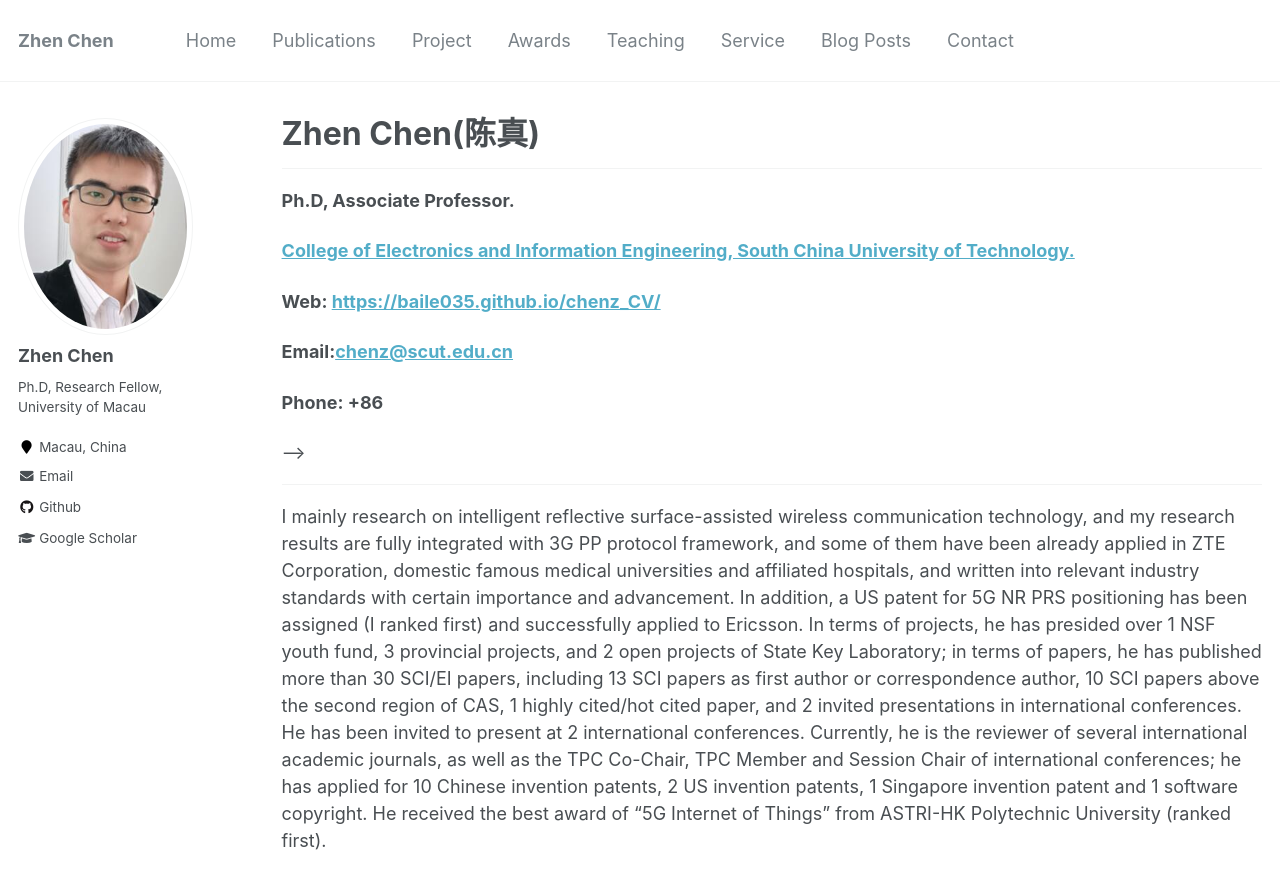
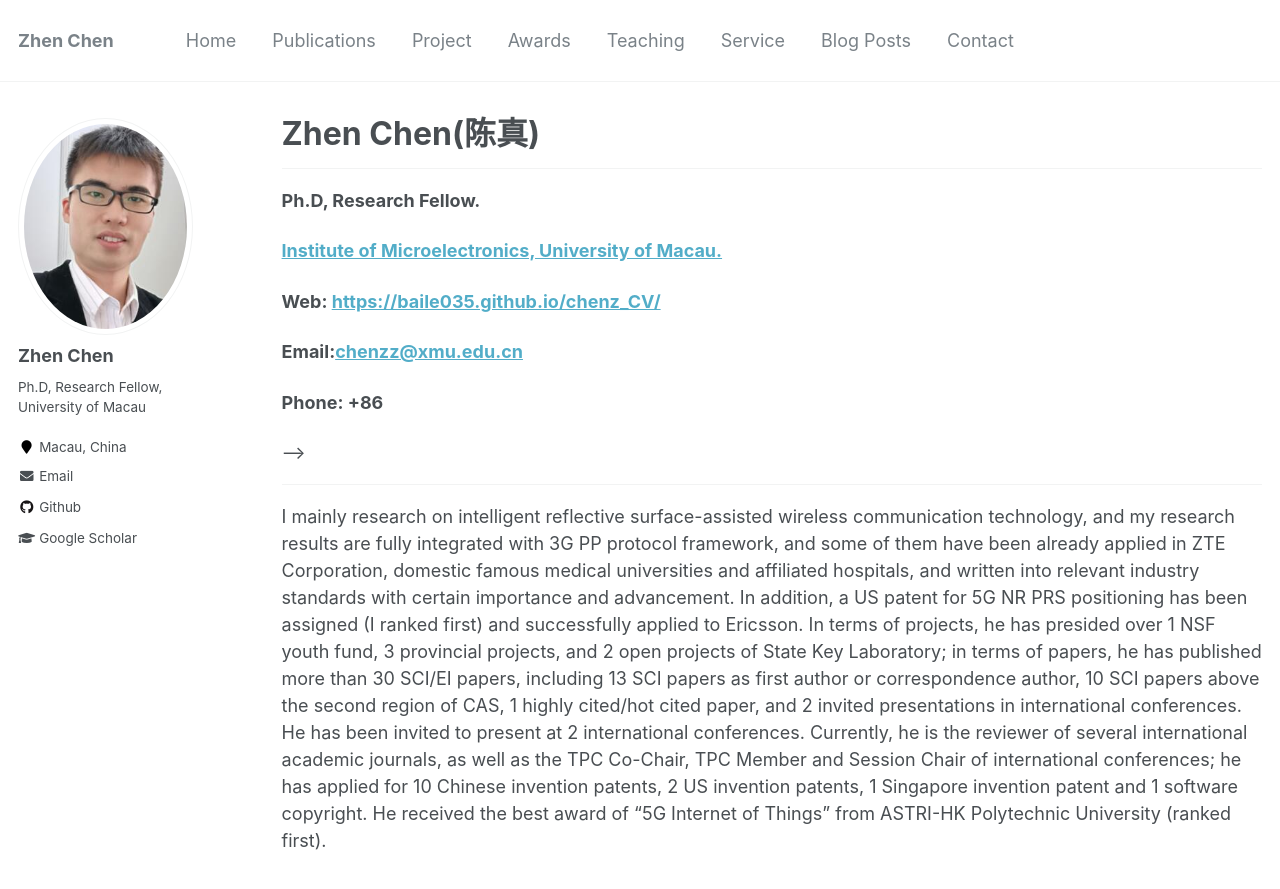
Before and after one commit to baile035/chenz_CV, a Jekyll site: the page built from _pages/home.md, in a window 1280 px wide and 900 px high. Shown: the top 889 px of the window. Built offline with Jekyll 4.4.1, drawn with Linux system fonts in a browser that asks for light colours.

Commit message:
Update home.md

```diff
--- a/_pages/home.md
+++ b/_pages/home.md
@@ -9,14 +9,14 @@ author_profile: true
 ***
 
 <html>
-<p><b style="line-height:50%"> Ph.D, Associate Professor. </b> </p>
+<p><b style="line-height:50%"> Ph.D, Research Fellow. </b> </p>
 
-<p><b style="line-height:50%"><a href="https://www2.scut.edu.cn/ee/">College of Electronics and Information Engineering, South China University of Technology.</a></b></p>
+<p><b style="line-height:50%"><a href="https://www2.scut.edu.cn/ee/">Institute of Microelectronics, University of Macau.</a></b></p>
 
 <p><b style="line-height:50%"> Web: <a href="http://baile035.github.io/chenz_CV/">https://baile035.github.io/chenz_CV/ </a> </b></p>
 </html>
 
-<p><b style="line-height:50%"> Email:<a href="chenz@scut.edu.cn">chenz@scut.edu.cn</a></b> </p>
+<p><b style="line-height:50%"> Email:<a href="chenz.scut@gmail.com">chenzz@xmu.edu.cn</a></b> </p>
 
 <p><b style="line-height:50%"> Phone: +86   </b></p>
 
```
